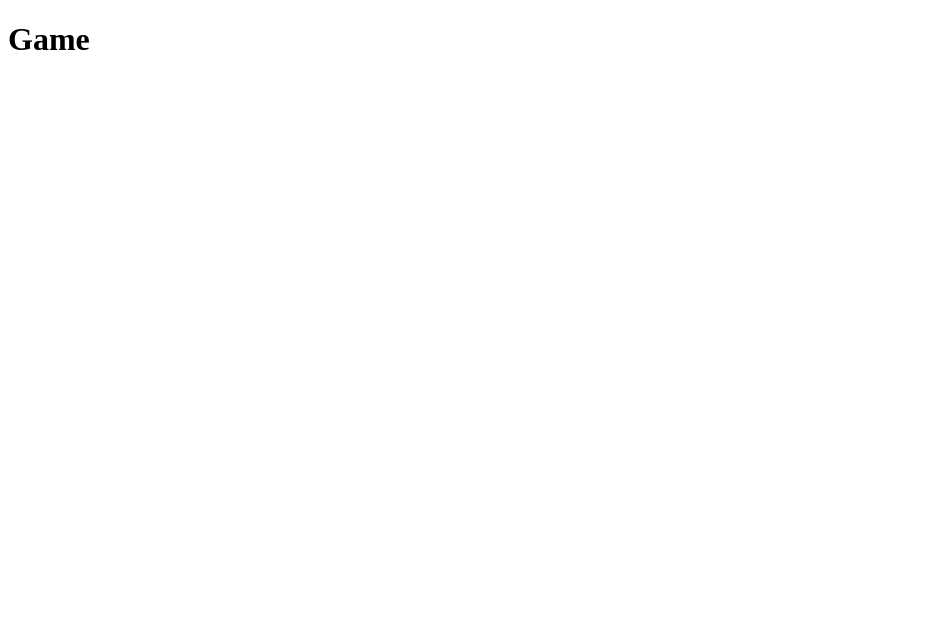
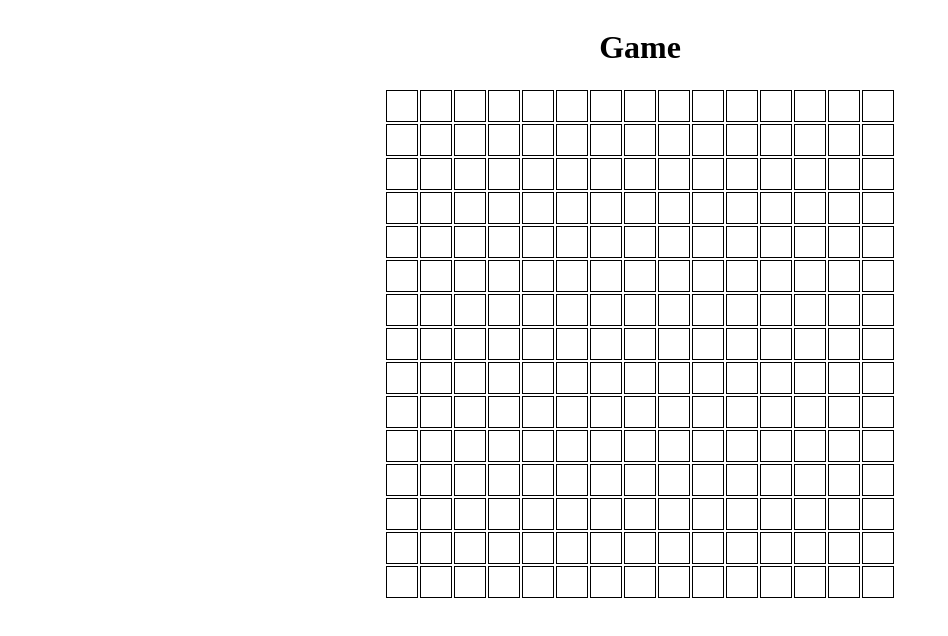
Before and after one commit to avatarsikl/Game5Dotteds, a website with bundled scripts: page index.html in a window 1280 px wide. Shown: the whole page, without its empty margins (0-948 px from the left). Built offline with nearby package versions, Linux system fonts and the light colour scheme.

Commit message:
create class HTML, where methods for manipulation dom itmes, and create table

```diff
--- a/index.html
+++ b/index.html
@@ -8,8 +8,7 @@
 </head>
 <body>
     <h1>Game</h1>
-    <div id="game">
-        <table class="field"></table>
+    <div class="game">
     </div>
     <script src="index.ts"></script>
 </body>
--- a/index.ts
+++ b/index.ts
@@ -1,8 +1,37 @@
-class Field {
-    public DOManchor: HTMLElement;
-    constructor(anchor: string | HTMLElement) {
-        this.DOManchor = typeof anchor === 'string' ? document.querySelector(anchor) : anchor;
+
+
+// класс для взаимодействия с DOM элементами
+class HTML {
+    constructor() {}
+    createField(anchor: HTMLElement, colsNum:number, rowsNum:number):HTMLElement {
+        const table:HTMLElement = document.createElement('table');
+        for (let i = 0; i < rowsNum; i++) {
+            let tr = document.createElement('tr');
+            for (let j = 0; j < colsNum; j++) {
+                let td = document.createElement('td');
+                tr.append(td);
+            }
+            table.append(tr);
+        }
+        anchor.append(table);
+        return table;
     }
 }
 
-let filed = new Field('field')
+class Field {
+    private DOManchor: HTMLElement; // якорь для таблицы
+    private html: any = new HTML; // объект для работы с DOM
+    public field: HTMLElement; // таблица (игровое поле)
+    constructor(anchor: string | HTMLElement, private colsNum:number, private rowsNum:number ) {
+        this.DOManchor = typeof anchor === 'string' ?
+        document.querySelector(`.${anchor}`)
+        : anchor;
+        this.render(); //отрисовка таблицы
+    }
+    private render():void {
+        this.field = this.html.createField(this.DOManchor, this.colsNum, this.rowsNum);
+    }
+}
+
+let filed = new Field('game', 15, 15);
+console.log(filed.field);
--- a/style.css
+++ b/style.css
@@ -1,13 +1,21 @@
+body {
+    display: flex;
+    flex-direction: column;
+    justify-content: center;
+    align-items: center;
+}
+
 table {
-    width: 100%;
-    height: 100%;
+    width: 40%;
+    height: 40%;
     box-sizing: border-box;
     table-layout: fixed;
+    margin: 0 auto;
 }
 
 td {
-    width: 20px;
-    height: 20px;
+    width: 30px;
+    height: 30px;
     padding: 0;
     border: 1px solid black;
 }
```
